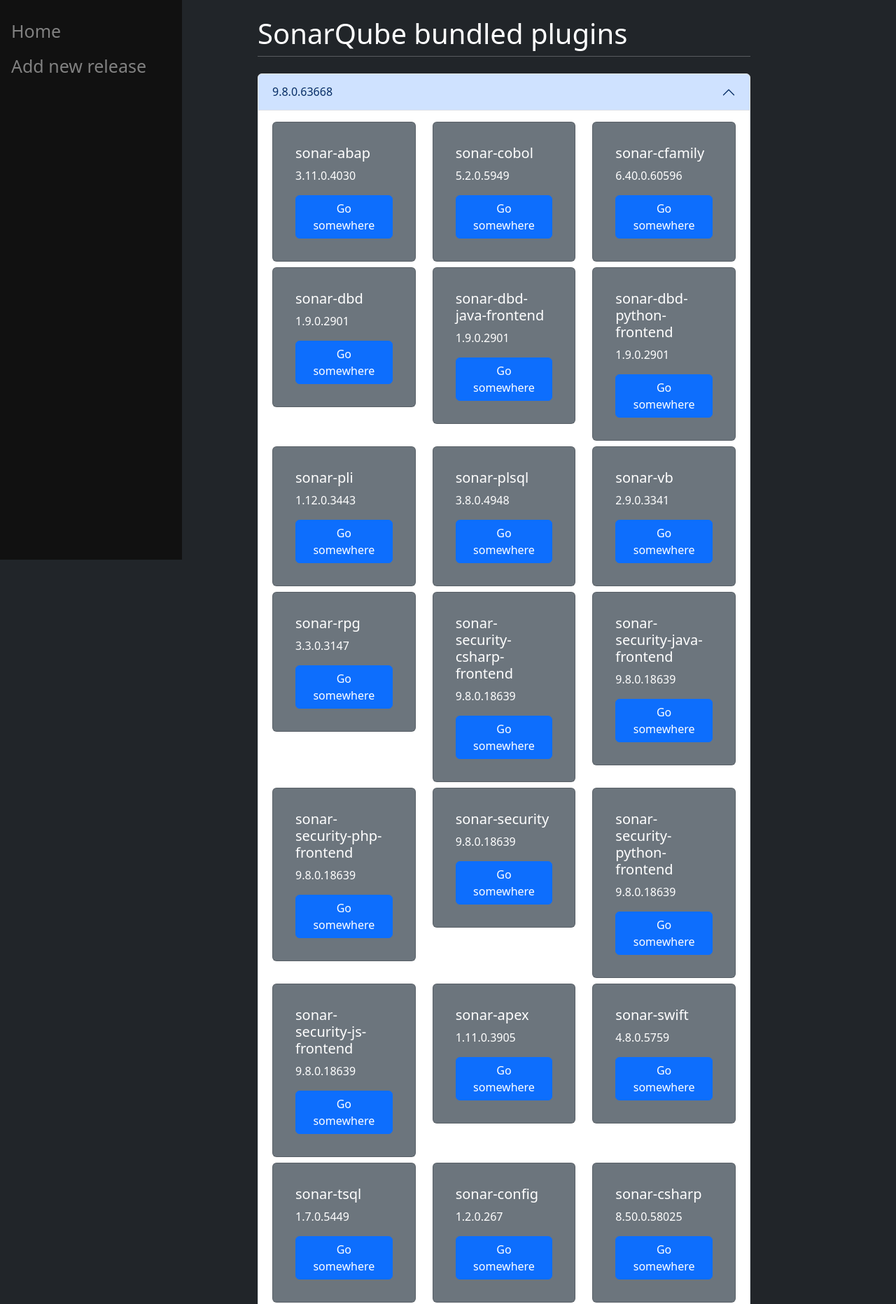
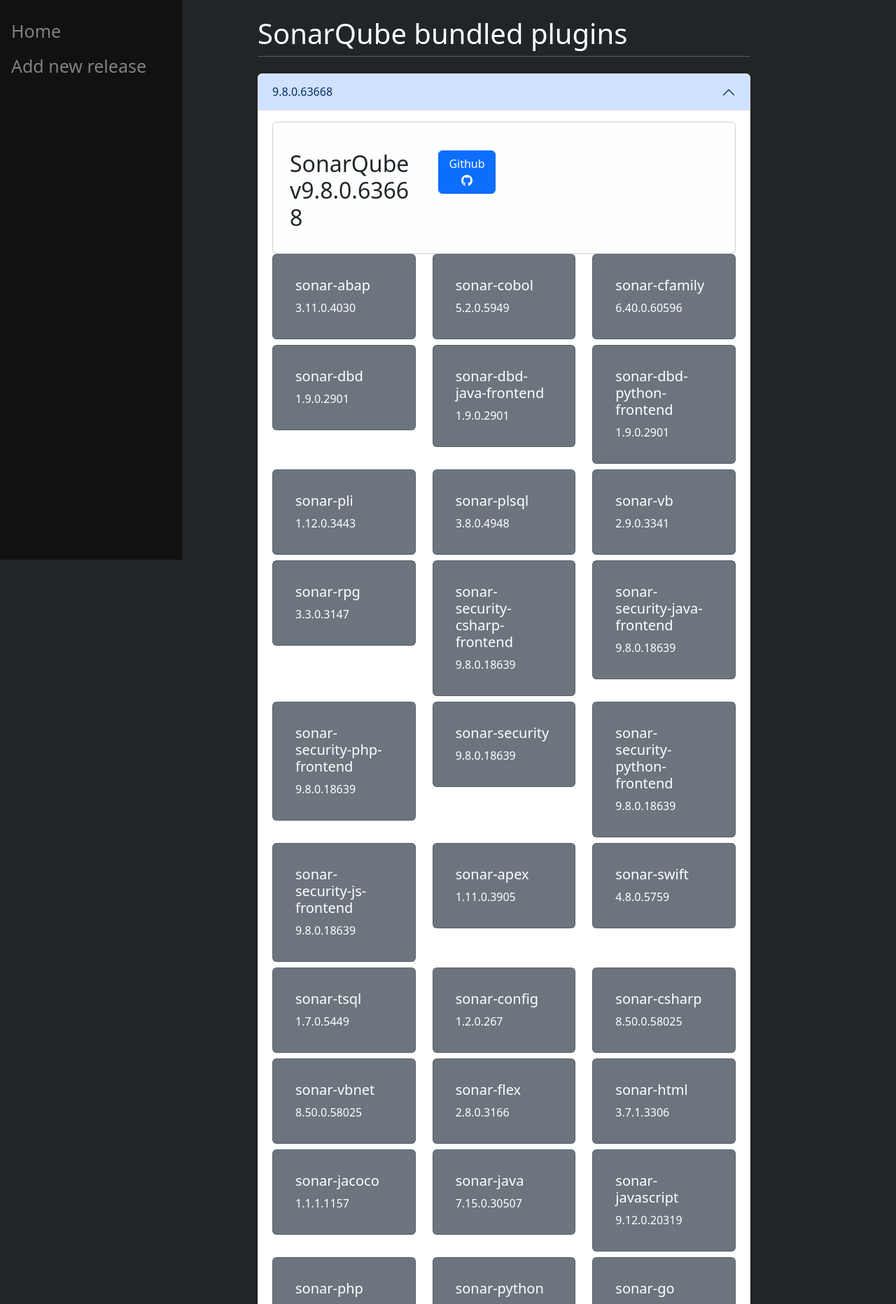
Before and after one commit to eric-legoff-sonarsource/sqmatrix, a Django app: page / in a window 1280 px wide, after a click on "9.8.0.63668". Shown: the top 1864 px of the page at 70% size. Run offline with Django 4.2, Linux system fonts and the light colour scheme; data comes from the database, SQL or seed files in the repository; both versions use the stored data as it was after the commit.

Commit message:
link to github release

```diff
--- a/app/templates/base.html
+++ b/app/templates/base.html
@@ -11,6 +11,11 @@
       rel="stylesheet"
       integrity="sha384-GLhlTQ8iRABdZLl6O3oVMWSktQOp6b7In1Zl3/Jr59b6EGGoI1aFkw7cmDA6j6gD"
       crossorigin="anonymous"
+    />
+    <!-- Bootstrap Font Icon CSS -->
+    <link
+      rel="stylesheet"
+      href="https://cdn.jsdelivr.net/npm/bootstrap-icons@1.5.0/font/bootstrap-icons.css"
     />
     <style type="text/css">
       .sidenav {
--- a/app/templates/index.html
+++ b/app/templates/index.html
@@ -5,6 +5,7 @@
 
   <div class="accordion-item">
     <h2 class="accordion-header" id="heading{{ forloop.counter }}">
+
       <button
         class="accordion-button"
         type="button"
@@ -14,8 +15,11 @@
         aria-controls="collapse{{ forloop.counter }}"
       >
         {{ sqv }}
+
       </button>
+
     </h2>
+
     <div
       id="collapse{{ forloop.counter }}"
       class="accordion-collapse collapse hide"
@@ -23,7 +27,28 @@
       data-bs-parent="#releases"
     >
       <div class="accordion-body">
+
         <div class="row">
+            <div class="col-sm-">
+                <div class="card bg-light p-2 text-dark bg-opacity-25 text-dark">
+                  <div class="card-body">
+
+                    <p class="card-text">
+                    <div class="row">
+                        <div class="col-sm-4">
+
+                    <p class="h2">SonarQube v{{sqv}} </p>
+                        </div>
+
+                        <div class="col-sm-2">
+                        <a href="https://github.com/SonarSource/sonar-enterprise/releases/tag/{{sqv}}" class="btn btn-primary sm-4"> Github <i class="bi bi-github"></i></a>
+                    </div>
+                </div>
+
+                  </div>
+                </div>
+              </div>
+
         {% for c in plugins %}
 
 
@@ -34,7 +59,6 @@
                 <p class="card-text">
                   {{c.version}}
                 </p>
-                <a href="#" class="btn btn-primary">Go somewhere</a>
               </div>
             </div>
           </div>
```
Also changed, not shown: app/db.sqlite3.
